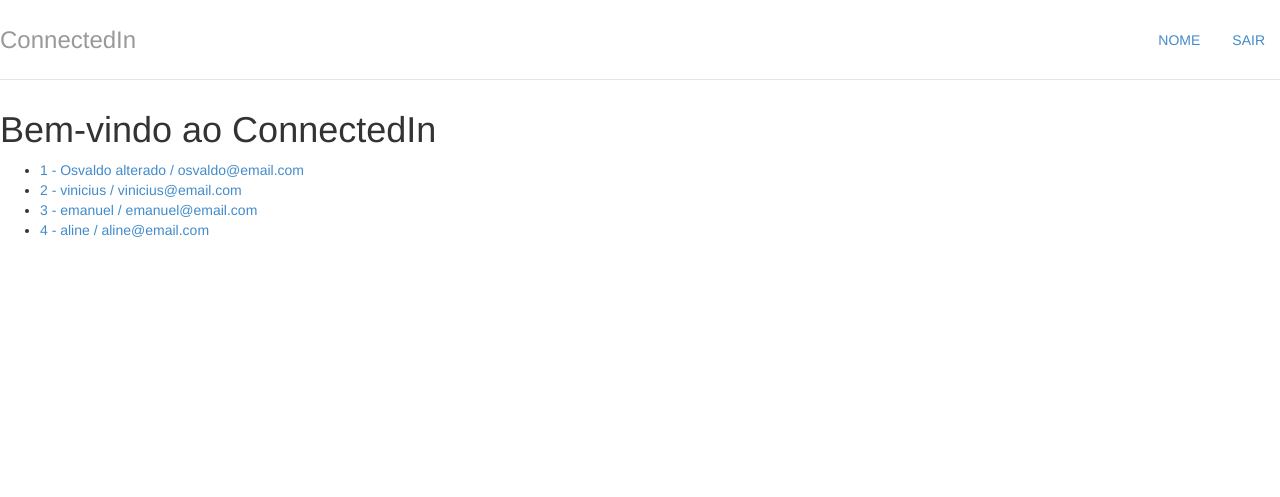
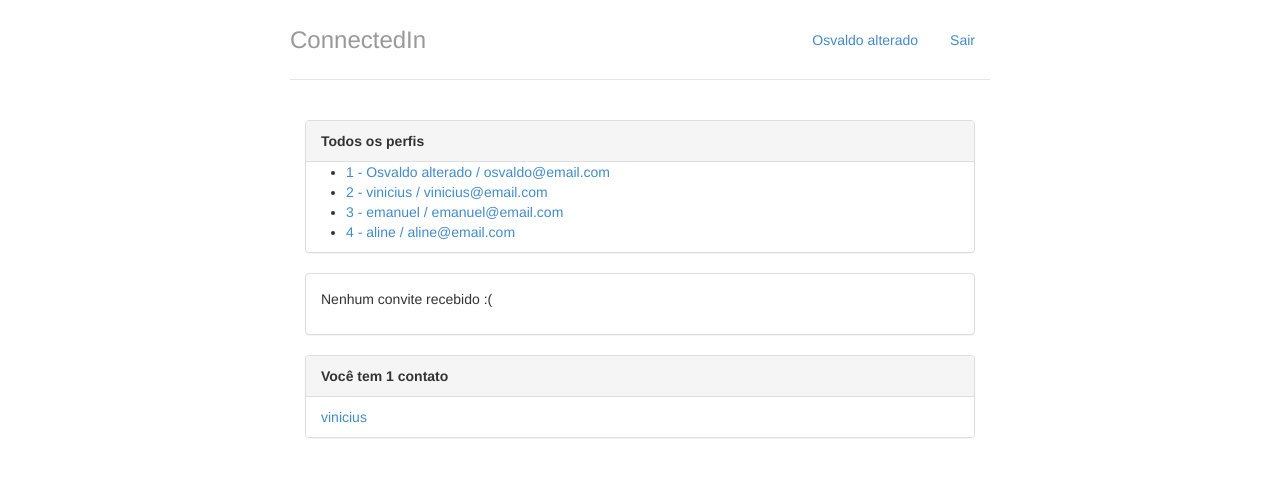
Before and after one commit to vsaueia/connectedIn, a Django app: page / in a window 1280 px wide. Shown: the top 497 px of the page. Run offline with Django 3.2, Linux system fonts and the light colour scheme; data comes from the database, SQL or seed files in the repository; both versions use the stored data as it was after the commit.

Commit message:
exemplo de interação controller-view e operações db

```diff
--- a/connectedin/settings.py
+++ b/connectedin/settings.py
@@ -37,7 +37,8 @@ INSTALLED_APPS = [
     'django.contrib.sessions',
     'django.contrib.messages',
     'django.contrib.staticfiles',
-    'perfis'
+    'perfis',
+    'usuarios'
 ]
 
 MIDDLEWARE = [
--- a/perfis/models.py
+++ b/perfis/models.py
@@ -8,6 +8,7 @@ class Perfil(models.Model):
     email = models.CharField(max_length=255, null=False)
     telefone = models.CharField(max_length=32, null=False)
     nome_da_empresa = models.CharField(max_length=255, null=False)
+    contatos = models.ManyToManyField('self')
 
     def convidar(self, perfil_convidado):
         convite = Convite(solicitante=self, convidado=perfil_convidado)
@@ -17,3 +18,8 @@ class Perfil(models.Model):
 class Convite(models.Model):
     solicitante = models.ForeignKey(Perfil, related_name='convites_feitos')
     convidado = models.ForeignKey(Perfil, related_name='convites_recebidos')
+
+    def aceitar(self):
+        self.convidado.contatos.add(self.solicitante)
+        self.solicitante.contatos.add(self.convidado)
+        self.delete()
--- /dev/null
+++ b/perfis/templates/base.html
@@ -0,0 +1,26 @@
+{% load staticfiles %}
+<!DOCTYPE html>
+<html lang="pt-br">
+<head>
+    <meta charset="UTF-8">
+    <meta name="viewport" content="width=device-width">
+    <title>ConnectedIn</title>
+    <link rel="stylesheet" href="{% static "styles/bootstrap.css" %}">
+    <link rel="stylesheet" href="{% static "styles/main.css" %}">
+</head>
+<body>
+    <div class="container">
+        <div class="header">
+            <ul class="nav nav-pills pull-right">
+                <li><a href="{% url 'home' %}">{{ perfil_logado.nome }}</a></li>
+                <li><a href="/logout">Sair</a></li>
+            </ul>
+            <h3 class="text-muted">ConnectedIn</h3>
+        </div>
+        <div class="row content">
+            {% block body %}
+            {% endblock %}
+        </div>
+    </div>
+</body>
+</html>
--- a/perfis/templates/index.html
+++ b/perfis/templates/index.html
@@ -1,22 +1,10 @@
-{% load staticfiles %}
-
-<!DOCTYPE html>
-<html lang="pt-br">
-<head>
-    <meta charset="UTF-8">
-    <title>ConnectedIn</title>
-    <link rel="stylesheet" href="{% static "styles/bootstrap.css" %}">
-    <link rel="stylesheet" href="{% static "styles/main.css" %}">
-</head>
-<body>
-    <div class="header">
-        <ul class="nav nav-pills pull-right">
-            <li><a href="{% url 'home' %}">NOME</a></li>
-            <li><a href="/logout">SAIR</a></li>
-        </ul>
-        <h3 class="text-muted">ConnectedIn</h3>
+{% extends "base.html"  %}
+{% block body %}
+    <div class="col-lg-12">
+        <div class="panel panel-default">
+            <div class="panel-heading">
+                <strong>Todos os perfis</strong>
             </div>
-    <h1>Bem-vindo ao ConnectedIn</h1>
             {% if perfis%}
                 <ul>
                     {% for perfil in perfis %}
@@ -28,5 +16,50 @@
             {% else %}
                 <p>Nenhum perfil encontrado</p>
             {% endif %}
-</body>
-</html>
+        </div>
+
+        <div class="panel panel-default">
+            {% with total_de_convites=perfil_logado.convites_recebidos.count %}
+                {% if total_de_convites %}
+                    <div class="panel-heading">
+                        <strong>Você tem {{ total_de_convites }} convite{{ total_de_convites | pluralize }} aguardando aprovação</strong>
+                    </div>
+                    <ul class="list-group">
+                        {% for convite in perfil_logado.convites_recebidos.all %}
+                            <li class="list-group-item">
+                                {{ convite.solicitante.nome }}
+                                <a href="{% url 'aceitar_convite' convite.id %}" class="pull-right">Aceitar</a>
+                            </li>
+                        {% endfor %}
+                    </ul>
+                {%  else %}
+                    <div class="panel-body">
+                    <p>Nenhum convite recebido :(</p>
+                    </div>
+                {% endif %}
+            {% endwith %}
+        </div>
+
+        <div class="panel panel-default">
+            {% with total_de_contatos=perfil_logado.contatos.count %}
+                {% if total_de_contatos %}
+                    <div class="panel-heading">
+                        <strong>Você tem {{ total_de_contatos }} contato{{ total_de_contatos | pluralize }}</strong>
+                    </div>
+                    <ul class="list-group">
+                        {% for contato in perfil_logado.contatos.all %}
+                            <li class="list-group-item">
+                                <a href="{% url 'perfil' contato.id %}">{{ contato.nome }}</a>
+                            </li>
+                        {% endfor %}
+                    </ul>
+                {%  else %}
+                    <div class="panel-body">
+                    <p>Você não possui nenhum contato :(</p>
+                    </div>
+                {% endif %}
+            {% endwith %}
+        </div>
+
+    </div>
+{% endblock %}
--- a/perfis/urls.py
+++ b/perfis/urls.py
@@ -1,8 +1,9 @@
 from django.conf.urls import url
-from perfis.views import index, exibir, convidar
+from perfis import views
 
 urlpatterns = [
-    url(r'^$', index, name='home'),
-    url(r'^perfis/(?P<perfil_id>\d+)$', exibir, name='perfil'),
-    url(r'^perfis/(?P<perfil_id>\d+)/convidar$', convidar, name='convite')
+    url(r'^$', views.index, name='home'),
+    url(r'^perfis/(?P<perfil_id>\d+)$', views.exibir, name='perfil'),
+    url(r'^perfis/(?P<perfil_id>\d+)/convidar$', views.convidar, name='convite'),
+    url(r'^convite/(?P<convite_id>\d+)/aceitar$', views.aceitar, name='aceitar_convite')
 ]
--- a/perfis/views.py
+++ b/perfis/views.py
@@ -1,17 +1,19 @@
 from django.shortcuts import render, redirect
-from perfis.models import Perfil
+from perfis.models import Perfil, Convite
 
 
 def index(request):
     perfis = Perfil.objects.all()
-    return render(request, 'index.html', {"perfis": perfis})
+    perfil_logado = get_perfil_logado(request)
+    return render(request, 'index.html', {"perfis": perfis, "perfil_logado": perfil_logado})
 
 
 def exibir(request, perfil_id):
+    perfil = Perfil.objects.get(id=perfil_id)
+    perfil_logado = get_perfil_logado(request)
+    ja_eh_contato = perfil in perfil_logado.contatos.all()
 
-    perfil = Perfil.objects.get(id=perfil_id)
-
-    return render(request, 'perfil.html', {"perfil": perfil})
+    return render(request, 'perfil.html', {"perfil": perfil, "ja_eh_contato": ja_eh_contato})
 
 
 def convidar(request, perfil_id):
@@ -23,3 +25,9 @@ def convidar(request, perfil_id):
 
 def get_perfil_logado(request):
     return Perfil.objects.get(id=1)
+
+
+def aceitar(request, convite_id):
+    convite = Convite.objects.get(id=convite_id)
+    convite.aceitar()
+    return redirect('home')
```
Also changed, not shown: perfis/templates/perfil.html (+22 -11 lines), db.sqlite3. Lines whose indentation alone changed are shown as unchanged.
